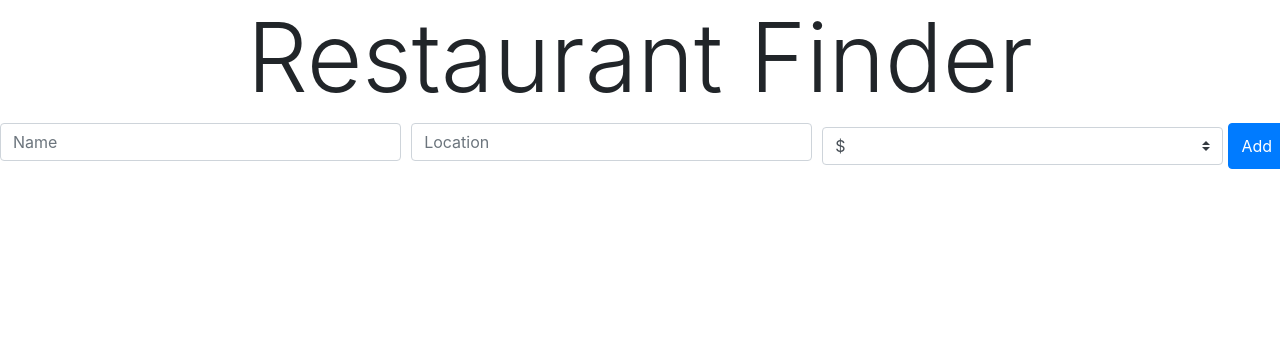
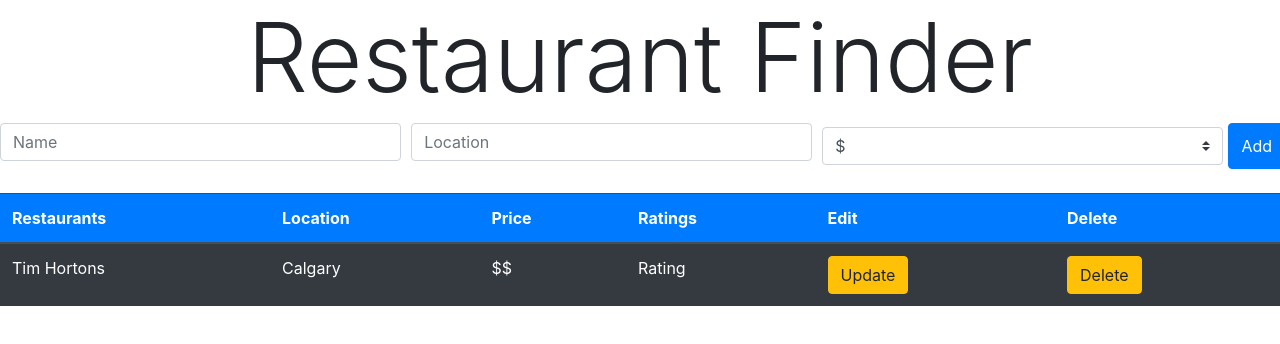
Before and after one commit to hamin2006/Restaurant-Reviewer-PERN-stack, a React (Create React App) app in the folder client/: page / in a window 1280 px wide. Shown: the top 344 px of the page. Built offline with nearby package versions, Linux system fonts and the light colour scheme.

Commit message:
Raw components

```diff
--- a/client/src/components/RestaurantList.jsx
+++ b/client/src/components/RestaurantList.jsx
@@ -17,18 +17,11 @@ const RestaurantList = () => {
         <tbody>
             <tr>
                 <td>Tim Hortons</td>
-                <td>New York</td>
+                <td>Calgary</td>
                 <td>$$</td>
-            </tr>
-            <tr>
-                <td>Jacob</td>
-                <td>Thornton</td>
-                <td>@fat</td>
-            </tr>
-            <tr>
-                <td>Larry</td>
-                <td>the Bird</td>
-                <td>@twitter</td>
+                <td>Rating</td>
+                <td><button className="btn btn-warning">Update</button></td>
+                <td><button className="btn btn-warning">Delete</button></td>
             </tr>
         </tbody>
       </table>
--- a/client/src/routes/Home.jsx
+++ b/client/src/routes/Home.jsx
@@ -1,12 +1,14 @@
 import React from 'react'
 import Header from '../components/Header'
 import AddRestaurant from '../components/AddRestaurant'
+import RestaurantList from '../components/RestaurantList'
 
 const Home = () => {
   return (
     <div>
-      <Header />
-      <AddRestaurant />
+      <Header/>
+      <AddRestaurant/>
+      <RestaurantList/>
     </div>
   )
 }
```
